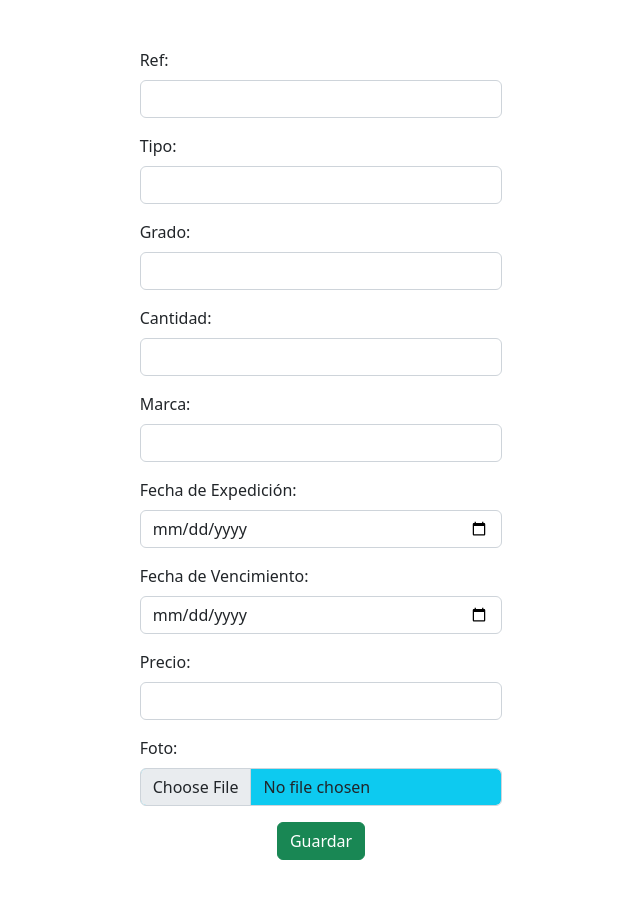
After one commit to Ballesd/Taller-PHP, a PHP site: page /productos.php in a window 1280 px wide. The commit adds this page. Shown: the whole page, without its empty margins (319-959 px from the left). Run offline with PHP 8.4, Linux system fonts and the light colour scheme; some libraries are stand-ins or nearby versions.

Commit message:
Botones y dirección de formularios y tabla de productos

```diff
--- /dev/null
+++ b/productos.php
@@ -0,0 +1,67 @@
+<!DOCTYPE html>
+<html lang="en">
+<head>
+    <meta charset="UTF-8">
+    <meta http-equiv="X-UA-Compatible" content="IE=edge">
+    <meta name="viewport" content="width=device-width, initial-scale=1.0">
+    <title>Taller-PHP</title>
+    <link rel="stylesheet" href="https://cdn.jsdelivr.net/npm/bootstrap-icons@1.3.0/font/bootstrap-icons.css">
+    <link href="https://cdn.jsdelivr.net/npm/bootstrap@5.2.0-beta1/dist/css/bootstrap.min.css" rel="stylesheet" integrity="sha384-0evHe/X+R7YkIZDRvuzKMRqM+OrBnVFBL6DOitfPri4tjfHxaWutUpFmBp4vmVor" crossorigin="anonymous">
+</head>
+<body>
+    <main id = "contenido" class="p-4">
+        <section id ="contenedor_form" class="container p-4 col-lg-4 bg-white" >
+            <form action="guardar.php" method="POST" name="viewport" content="width=device-width col-lg-3 col-md-4" >
+                <div class="mb-3" >
+                    <label for="" class="form-label">Ref:</label>
+                    <input type="number" id="" name = "" class="form-control" aria-describedby="refHelp">
+                </div>
+
+                <div class="mb-3">
+                    <label for="" class="form-label">Tipo:</label>
+                    <input type="text" id="" name = "" class="form-control" aria-describedby="TipoHelp">
+                </div>
+
+                <div class="mb-3">
+                    <label for="" class="form-label">Grado:</label>
+                    <input type="number" id="" name = "" class="form-control" aria-describedby="GradoHelp">
+                </div>
+
+                <div class="mb-3">
+                    <label for="" class="form-label">Cantidad:</label>
+                    <input type="number" id="" name = "" class="form-control" aria-describedby="CantidadHelp">
+                </div>
+
+                <div class="mb-3">
+                    <label for="" class="form-label">Marca:</label>
+                    <input type="text" id="" name = "" class="form-control" aria-describedby="MarcaHelp">
+                </div>
+
+                <div class="mb-3">
+                    <label for="" class="form-label">Fecha de Expedición:</label>
+                    <input type="date" id="" name = "" class="form-control" min="1200-01-01" aria-describedby="FEHelp">
+                </div>
+
+                <div class="mb-3">
+                    <label for="" class="form-label">Fecha de Vencimiento:</label>
+                    <input type="date" id="" name = "" class="form-control" max="2090-01-01" aria-describedby="FEHelp">
+                </div>
+
+                <div class="mb-3">
+                    <label for="" class="form-label">Precio:</label>
+                    <input type="number" id="" name = "" class="form-control" aria-describedby="PrecioHelp">
+                </div>
+
+                <div class="mb-3">
+                    <label for="" class="form-label">Foto:</label>
+                    <input type="file" id="" name = "" class="form-control bg-info" aria-describedby="FotoHelp">
+                </div>
+                <center>
+                    <input type="submit" class="btn btn-success btn-block center" name="save" value="Guardar"></inpunt>
+                </center>
+            </form>
+        </section>
+    </main>
+</body>
+<script src="funciones.js"></script>
+</html>
```
Also changed, not shown: tabla.php (+13 -0 lines).
